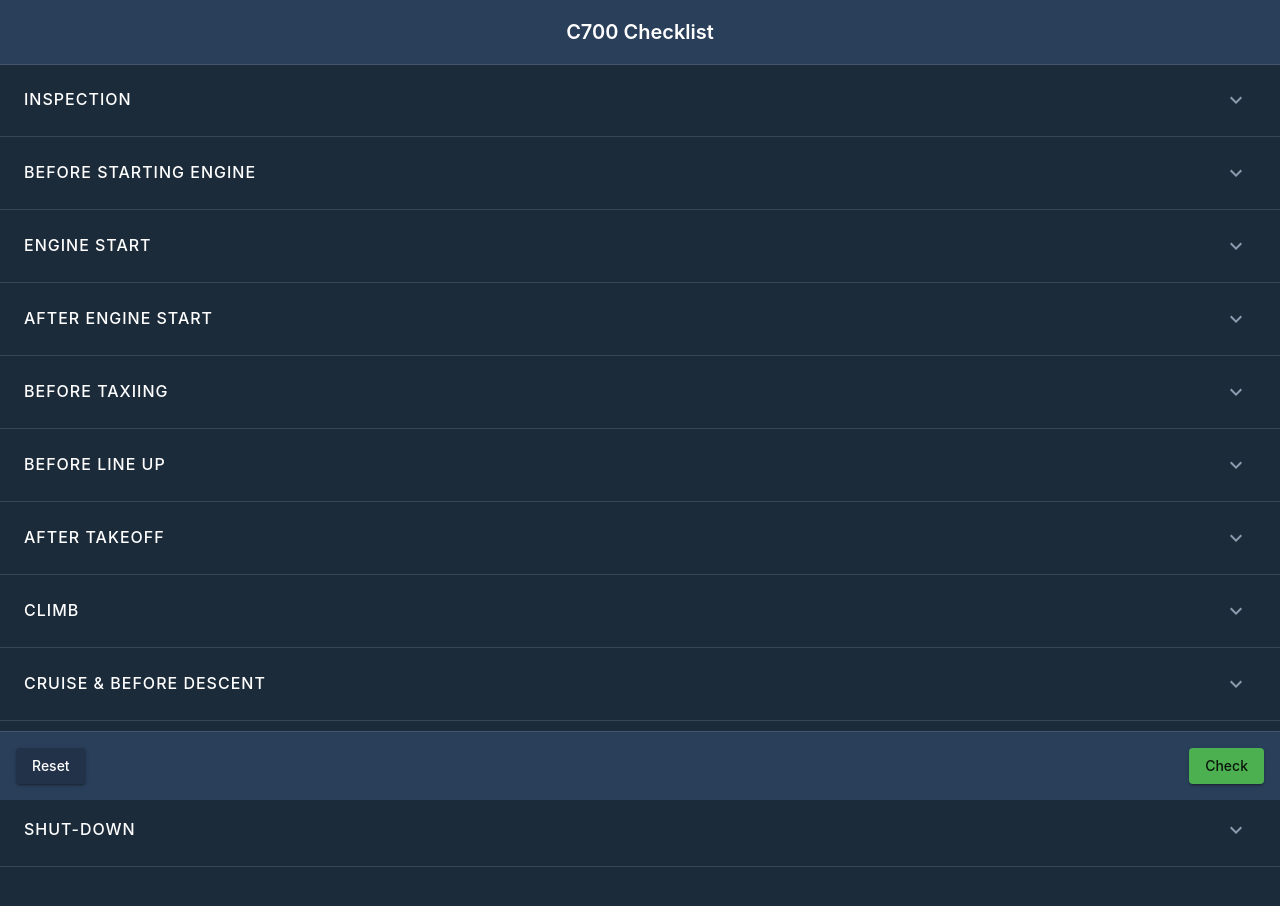
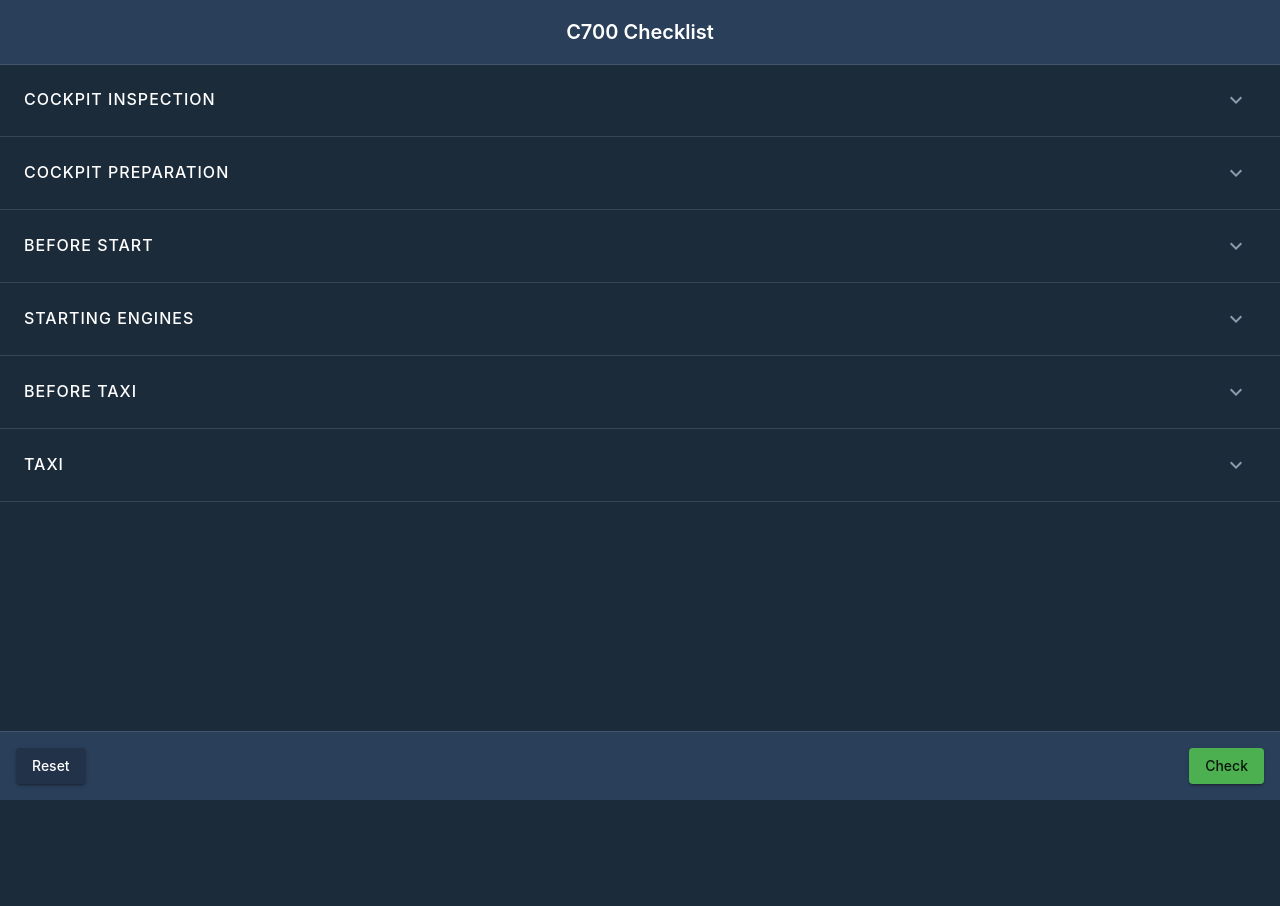
Before and after one commit to oswaldoneto/e110-checklist, a React (Vite) app: page / in a window 1280 px wide. Shown: the top 906 px of the page. After the commit the page ends 800 px from the top, so only its background shows below. Built offline with nearby package versions, Linux system fonts and the light colour scheme.

Commit message:
Ajuste dos itens do checklist

```diff
--- a/src/data/checklist.js
+++ b/src/data/checklist.js
@@ -1,207 +1,76 @@
 const checklist = {
   FLIGHT_PHASES: {
-    "INSPECTION": {
-      id: "phase_inspection",
+    "COCKPIT_INSPECTION": {
+      id: "phase_cockpit_inspection",
       items: {
-        PARKING_BRAKE: { id: "inspection_parking_brake", title: "PARKING BRAKE", value: "ON" },
-        OUTSIDE_INSPECTION: { id: "inspection_outside_inspection", title: "OUTSIDE INSPECTION", value: "DONE" },
-        DOORS: { id: "inspection_doors", title: "DOORS", value: "LOCKED" },
-        PASSENGER_OXYGEN_SWITCH: { id: "inspection_passenger_oxygen_switch", title: "PASSENGER OXYGEN SWITCH", value: "STBY" },
-        OXYGEN_MASTER_SWITCH: { id: "inspection_oxygen_master_switch", title: "OXYGEN MASTER SWITCH", value: "ON" },
-        CREW_OXYGEN_MASKS: { id: "inspection_crew_oxygen_masks", title: "CREW OXYGEN MASKS", value: "TESTED" },
-        EXT_AND_INT_LIGHTS: { id: "inspection_ext_and_int_lights", title: "EXT. & INT. LIGHTS", value: "OFF" },
-        CRASH_LEVER: { id: "inspection_crash_lever", title: "CRASH LEVER", value: "DOWN" },
-        STARTER: { id: "inspection_starter", title: "STARTER", value: "OFF" },
-        IGNITION: { id: "inspection_ignition", title: "IGNITION", value: "AUTO" },
-        AUX_BP: { id: "inspection_aux_bp", title: "AUX BP", value: "OFF" },
-        FUEL_SEL: { id: "inspection_fuel_sel", title: "FUEL SEL", value: "MAN" },
-        AP_TRIMS: { id: "inspection_ap_trims", title: "AP / TRIMS", value: "OFF" },
-        AC: { id: "inspection_ac", title: "A/C (AIR CONDITIONING)", value: "OFF" },
-        CB_LIGHTS: { id: "inspection_cb_lights", title: "CB LIGHTS", value: "OFF" },
-        MICRO_MASK: { id: "inspection_micro_mask", title: "MICRO/MASK", value: "MICRO/GUARDED" },
-        DE_ICE_SYSTEMS: { id: "inspection_de_ice_systems", title: "DE-ICE SYSTEMS", value: "ALL OFF" },
-        INERT_SEP: { id: "inspection_inert_sep", title: "INERT SEP", value: "OFF" },
-        LANDING_GEAR_LEVER: { id: "inspection_landing_gear_lever", title: "LANDING GEAR LEVER", value: "DOWN" },
-        DUMP: { id: "inspection_dump", title: "DUMP", value: "NORM/GUARDED" },
-        BLEED: { id: "inspection_bleed", title: "BLEED", value: "OFF" },
-        HOT_AIR_FLOW: { id: "inspection_hot_air_flow", title: "HOT AIR FLOW", value: "FLOOR" },
-        MAN_OVRD: { id: "inspection_man_ovrd", title: "MAN OVRD", value: "OFF" },
-        THROTTLE: { id: "inspection_throttle", title: "THROTTLE", value: "CUT OFF" },
-        FUEL_TANK_SELECTOR: { id: "inspection_fuel_tank_selector", title: "FUEL TANK SELECTOR", value: "OPEN / L or R" },
-        ALT_STATIC_SOURCE: { id: "inspection_alt_static_source", title: "ALT. STATIC SOURCE", value: "NORMAL (PUSHED)" },
-        EMERGENCY_RAM_AIR: { id: "inspection_emergency_ram_air", title: "EMERGENCY RAM AIR", value: "CLOSED (PUSHED)" },
-        ESS_BUS_TIE_SWITCH: { id: "inspection_ess_bus_tie_switch", title: "ESS. BUS TIE SWITCH", value: "NORM/GUARDED" },
-        CIRCUIT_BREAKERS: { id: "inspection_circuit_breakers", title: "CIRCUIT BREAKERS", value: "ALL IN" },
-        EMERGENCY_LANDING_GEAR_CONTROL: { id: "inspection_emergency_landing_gear_control", title: "EMERGENCY LANDING GEAR CONTROL", value: "CHECK" }
+        STBY_PWR_SWITCH: { id: "cockpit_inspection_stby_pwr_switch", title: "STBY PWR SWITCH", value: "TEST AND HOLD / ON" },
+        EMER_LTS_SWITCH: { id: "cockpit_inspection_emer_lts_switch", title: "EMER LTS SWITCH", value: "ARM" },
+        LANDING_GEAR_HANDLE: { id: "cockpit_inspection_landing_gear_handle", title: "LANDING GEAR HANDLE", value: "DOWN" },
+        BATT_BUTTONS: { id: "cockpit_inspection_batt_buttons", title: "BATT BUTTONS (BOTH)", value: "ON, CHECK VOLTS" },
+        EIS_CAS: { id: "cockpit_inspection_eis_cas", title: "EIS / CAS", value: "CHECK" },
+        EXTERNAL_POWER: { id: "cockpit_inspection_external_power", title: "EXTERNAL POWER SOURCE", value: "AS DESIRED" },
+        APU_KNOB: { id: "cockpit_inspection_apu_knob", title: "APU KNOB", value: "ON / START" },
+        EXTERIOR_INTERIOR_LIGHTS: { id: "cockpit_inspection_exterior_interior_lights", title: "EXTERIOR / INTERIOR LIGHTS", value: "AS REQUIRED" }
       }
     },
-    "BEFORE_STARTING_ENGINE": {
-      id: "phase_before_starting_engine",
+    "COCKPIT_PREPARATION": {
+      id: "phase_cockpit_preparation",
       items: {
-        CRASH_LEVER: { id: "before_starting_engine_crash_lever", title: "CRASH LEVER", value: "UP" },
-        SOURCE: { id: "before_starting_engine_source", title: "SOURCE", value: "BAT (or GPU)" },
-        MFD: { id: "before_starting_engine_mfd", title: "MFD", value: "INITIALISED" },
-        MFD_FLIGHT_PLAN: { id: "before_starting_engine_mfd_flight_plan", title: "MFD / FLIGHT PLAN", value: "SET or CHECK" },
-        NAV_COM: { id: "before_starting_engine_nav_com", title: "NAV COM", value: "SET XPDR COM1" },
-        ATC_CLEARANCE: { id: "before_starting_engine_atc_clearance", title: "ATC CLEARANCE", value: "Copied / as required" },
-        GENERATOR: { id: "before_starting_engine_generator", title: "GENERATOR", value: "MAIN" },
-        AUDIO_ALARMS: { id: "before_starting_engine_audio_alarms", title: "AUDIO ALARMS", value: "TEST" },
-        DE_ICE_SYSTEM_LIGHTS: { id: "before_starting_engine_de_ice_system_lights", title: "DE-ICE SYSTEM LIGHTS", value: "TEST" },
-        LANDING_GEAR_LIGHTS: { id: "before_starting_engine_landing_gear_lights", title: "LANDING GEAR LIGHTS", value: "TEST / 3-GREEN" },
-        FUEL_ON_BOARD: { id: "before_starting_engine_fuel_on_board", title: "FUEL ON BOARD", value: "CHECK" },
-        RESIDUAL_ITT: { id: "before_starting_engine_residual_itt", title: "RESIDUAL ITT (motoring if ITT > 150°C)", value: "CHECK" },
-        VOLTAGE: { id: "before_starting_engine_voltage", title: "VOLTAGE: BAT > 24.5 V / GPU ~ 28 V", value: "CHECK" },
-        CAS: { id: "before_starting_engine_cas", title: "CAS (CREW ALERTING SYSTEM)", value: "CHECK" },
-        ALTIMETER: { id: "before_starting_engine_altimeter", title: "ALTIMETER", value: "SET" }
+        SET_WEIGHT_FUEL: { id: "cockpit_preparation_set_weight_fuel", title: "SET WEIGHT AND FUEL", value: "SET" },
+        ENTER_FLIGHT_PLAN: { id: "cockpit_preparation_enter_flight_plan", title: "ENTER FLIGHT PLAN", value: "ENTER" },
+        SET_TAKEOFF_DATA: { id: "cockpit_preparation_set_takeoff_data", title: "SET TAKEOFF DATA", value: "SET" },
+        COCKPIT_INSPECTION_COMPLETE: { id: "cockpit_preparation_cockpit_inspection_complete", title: "COCKPIT INSPECTION", value: "COMPLETE" },
+        EIS_CAS: { id: "cockpit_preparation_eis_cas", title: "EIS / CAS", value: "CHECK" },
+        APU_KNOB: { id: "cockpit_preparation_apu_knob", title: "APU KNOB", value: "ON / START" },
+        EXTERNAL_POWER: { id: "cockpit_preparation_external_power", title: "EXTERNAL POWER (IF USED)", value: "DISCONNECTED" },
+        ENGINE_DRY_MOTOR: { id: "cockpit_preparation_engine_dry_motor", title: "ENGINE DRY MOTOR", value: "CONSIDER" },
+        ATIS_CLEARANCE: { id: "cockpit_preparation_atis_clearance", title: "ATIS / CLEARANCE", value: "AS REQUIRED" },
+        TRIMS: { id: "cockpit_preparation_trims", title: "TRIMS", value: "CHECK / SET FOR TAKEOFF" },
+        WEIGHT_FUEL: { id: "cockpit_preparation_weight_fuel", title: "WEIGHT AND FUEL", value: "CONFIRMED" },
+        TAKEOFF_DATA: { id: "cockpit_preparation_takeoff_data", title: "TAKEOFF DATA", value: "COMPLETED" },
+        V_SPEEDS: { id: "cockpit_preparation_v_speeds", title: "V SPEEDS", value: "VERIFY / SET" },
+        PRESSURIZATION_LDG_ELEV: { id: "cockpit_preparation_pressurization_ldg_elev", title: "PRESSURIZATION LDG ELEV", value: "VERIFY / SET" },
+        FUEL_QUANTITY_BALANCE: { id: "cockpit_preparation_fuel_quantity_balance", title: "FUEL QUANTITY AND BALANCE", value: "CHECK" },
+        AUTOPILOT: { id: "cockpit_preparation_autopilot", title: "AUTOPILOT (FIRST FLIGHT OF DAY)", value: "ON / OFF" }
       }
     },
-    "ENGINE_START": {
-      id: "phase_engine_start",
+    "BEFORE_START": {
+      id: "phase_before_start",
       items: {
-        STROBE_LIGHTS: { id: "engine_start_strobe_lights", title: "STROBE LIGHTS", value: "ON" },
-        PUSH_BACK: { id: "engine_start_push_back", title: "PUSH BACK", value: "AS REQ." },
-        IGNITION: { id: "engine_start_ignition", title: "IGNITION", value: "AUTO" },
-        AUX_BP: { id: "engine_start_aux_bp", title: "AUX BP", value: "ON" },
-        CAS_MSG: { id: "engine_start_cas_msg", title: "CAS MSG \"AUX BOOST PMP ON\"", value: "CHECK" },
-        PROP_AREA: { id: "engine_start_prop_area", title: "PROP AREA", value: "CLEAR" },
-        THROTTLE: { id: "engine_start_throttle", title: "THROTTLE", value: "IDLE" },
-        STARTER: { id: "engine_start_starter", title: "STARTER", value: "ON (2\" then OFF)" }
+        EMER_PARK_BRAKE_HANDLE: { id: "before_start_emer_park_brake_handle", title: "EMER / PARK BRAKE HANDLE", value: "SET" },
+        EIS_CAS: { id: "before_start_eis_cas", title: "EIS / CAS", value: "CHECK" }
       }
     },
-    "AFTER_ENGINE_START": {
-      id: "phase_after_engine_start",
+    "STARTING_ENGINES": {
+      id: "phase_starting_engines",
       items: {
-        SOURCE: { id: "after_engine_start_source", title: "SOURCE (if GPU used)", value: "BAT" },
-        GPU: { id: "after_engine_start_gpu", title: "GPU (if used)", value: "DISCONNECT" },
-        CAS_GPU_DOOR: { id: "after_engine_start_cas_gpu_door", title: "CAS \"GPU DOOR\"", value: "OFF" },
-        THROTTLE: { id: "after_engine_start_throttle", title: "THROTTLE", value: "LO-IDLE → HIGH-IDLE" },
-        NG: { id: "after_engine_start_ng", title: "NG 70% (±2%)", value: "CHECK" },
-        OIL_PRESS_TEMP: { id: "after_engine_start_oil_press_temp", title: "OIL PRESS. / TEMP.", value: "CHECK" },
-        AUX_BP: { id: "after_engine_start_aux_bp", title: "AUX BP", value: "AUTO" },
-        FUEL_SEL: { id: "after_engine_start_fuel_sel", title: "FUEL SEL", value: "AUTO" },
-        FUEL_SEL_SHIFT_BUTTON: { id: "after_engine_start_fuel_sel_shift_button", title: "FUEL SEL SHIFT BUTTON", value: "TEST" },
-        AP_TRIMS: { id: "after_engine_start_ap_trims", title: "AP / TRIMS", value: "ON" },
-        GENERATOR: { id: "after_engine_start_generator", title: "GENERATOR", value: "ST-BY / CHECK VOLTAGE" },
-        DE_ICE: { id: "after_engine_start_de_ice", title: "DE-ICE (If icing cond.)", value: "AS REQUIRED" },
-        AC: { id: "after_engine_start_ac", title: "A/C", value: "AUTO" },
-        TEMP_HOT_AIR_FLOW: { id: "after_engine_start_temp_hot_air_flow", title: "TEMP / HOT AIR FLOW", value: "AS REQUIRED" },
-        BLEED: { id: "after_engine_start_bleed", title: "BLEED", value: "AUTO (or MAX DIFF)" }
+        THROTTLES: { id: "starting_engines_throttles", title: "THROTTLES", value: "IDLE" },
+        ENGINE_RUN_STOP_BUTTON: { id: "starting_engines_engine_run_stop_button", title: "ENGINE RUN / STOP BUTTON", value: "RUN (EITHER ENGINE)" },
+        START_PRESSURE: { id: "starting_engines_start_pressure", title: "START PRESSURE", value: "VERIFY ≥ 32 PSI" },
+        ENGINE_STARTER_BUTTON: { id: "starting_engines_engine_starter_button", title: "ENGINE STARTER BUTTON", value: "PUSH" },
+        ENGINE_INSTRUMENTS: { id: "starting_engines_engine_instruments", title: "ENGINE INSTRUMENTS", value: "MONITOR" },
+        EIS_CAS: { id: "starting_engines_eis_cas", title: "EIS / CAS", value: "CHECK" }
       }
     },
-    "BEFORE_TAXIING": {
-      id: "phase_before_taxiing",
+    "BEFORE_TAXI": {
+      id: "phase_before_taxi",
       items: {
-        TAXI_CLEARANCE: { id: "before_taxiing_taxi_clearance", title: "TAXI CLEARANCE", value: "OBTAIN" },
-        INERT_SEP: { id: "before_taxiing_inert_sep", title: "INERT SEP", value: "ON" },
-        FLIGHT_CONTROLS_TRIMS: { id: "before_taxiing_flight_controls_trims", title: "FLIGHT CONTROLS / TRIMS", value: "TEST" },
-        FLAPS: { id: "before_taxiing_flaps", title: "FLAPS", value: "UP" },
-        THROTTLE: { id: "before_taxiing_throttle", title: "THROTTLE", value: "FEATHER TWICE" },
-        EIS: { id: "before_taxiing_eis", title: "EIS (ENGINE INDICATION SYSTEM)", value: "CHECK" },
-        CAS: { id: "before_taxiing_cas", title: "CAS", value: "CHECK" },
-        TAXI_LIGHT: { id: "before_taxiing_taxi_light", title: "TAXI LIGHT", value: "ON" },
-        NAV_LIGHTS: { id: "before_taxiing_nav_lights", title: "NAV LIGHTS", value: "ON" },
-        PARKING_BRAKE: { id: "before_taxiing_parking_brake", title: "PARKING BRAKE", value: "OFF" }
+        FLIGHT_CONTROLS: { id: "before_taxi_flight_controls", title: "FLIGHT CONTROLS", value: "CHECK" },
+        SPEEDBRAKES: { id: "before_taxi_speedbrakes", title: "SPEEDBRAKES", value: "CHECK / RETRACTED" },
+        FLAPS: { id: "before_taxi_flaps", title: "FLAPS", value: "SET FOR TAKEOFF" },
+        FLIGHT_INSTRUMENTS_AVIONICS: { id: "before_taxi_flight_instruments_avionics", title: "FLIGHT INSTRUMENTS / AVIONICS", value: "CHECK" },
+        ALTIMETERS: { id: "before_taxi_altimeters", title: "ALTIMETERS", value: "CONFIRM & COMPARE" },
+        ENGINE_ICE_PROTECTION: { id: "before_taxi_engine_ice_protection", title: "ENGINE ICE PROTECTION BUTTONS", value: "AS RQRD" }
       }
     },
-    "BEFORE_LINE_UP": {
-      id: "phase_before_line_up",
+    "TAXI": {
+      id: "phase_taxi",
       items: {
-        TAKE_OFF_CLEARANCE: { id: "before_line_up_take_off_clearance", title: "TAKE OFF CLEARANCE", value: "OBTAIN" },
-        LDG_LIGHTS: { id: "before_line_up_ldg_lights", title: "LDG LIGHTS", value: "ON" },
-        STROBES: { id: "before_line_up_strobes", title: "STROBES", value: "ON" },
-        IGNITION: { id: "before_line_up_ignition", title: "IGNITION", value: "AUTO (IF HEAVY RAIN)" },
-        AUX_BP: { id: "before_line_up_aux_bp", title: "AUX BP", value: "AUTO" },
-        FUEL_SEL: { id: "before_line_up_fuel_sel", title: "FUEL SEL", value: "AUTO" },
-        DE_ICE_SYSTEMS: { id: "before_line_up_de_ice_systems", title: "DE-ICE SYSTEMS", value: "AS REQUIRED" },
-        PITOT_L_R_STALL_HTR: { id: "before_line_up_pitot_l_r_stall_htr", title: "PITOT L / PITOT R & STALL HTR", value: "ON" },
-        TRIMS: { id: "before_line_up_trims", title: "TRIMS", value: "SET FOR TO" },
-        FLAPS: { id: "before_line_up_flaps", title: "FLAPS", value: "TO" },
-        AC: { id: "before_line_up_ac", title: "A/C", value: "AS REQUIRED" },
-        BLEED: { id: "before_line_up_bleed", title: "BLEED", value: "AUTO OR MAX DIFF" },
-        FUEL_GAGES: { id: "before_line_up_fuel_gages", title: "FUEL GAGES", value: "CHECK" },
-        AMMETER: { id: "before_line_up_ammeter", title: "AMMETER (< 50 AMP)", value: "CHECK" },
-        EIS_CAS: { id: "before_line_up_eis_cas", title: "EIS & CAS", value: "CHECK" },
-        ALTIMETER: { id: "before_line_up_altimeter", title: "ALTIMETER", value: "SET / CHECK" },
-        AP_ALT_SEL: { id: "before_line_up_ap_alt_sel", title: "AP → ALT SEL", value: "AS REQUIRED" },
-        AP_VS_FLC: { id: "before_line_up_ap_vs_flc", title: "AP → VS or FLC", value: "AS REQUIRED" },
-        AP_HDG_NAV: { id: "before_line_up_ap_hdg_nav", title: "AP → HDG or NAV", value: "AS REQUIRED" }
-      }
-    },
-    "AFTER_TAKEOFF": {
-      id: "phase_after_takeoff",
-      items: {
-        LANDING_GEAR: { id: "after_takeoff_landing_gear", title: "LANDING GEAR", value: "UP" },
-        FLAPS: { id: "after_takeoff_flaps", title: "FLAPS", value: "UP" },
-        CLIMB_SPEED: { id: "after_takeoff_climb_speed", title: "CLIMB SPEED", value: "124 KIAS (Vy)" },
-        AP_YAW_DAMPER: { id: "after_takeoff_ap_yaw_damper", title: "AP → YAW DAMPER", value: "ON" },
-        AP: { id: "after_takeoff_ap", title: "AP", value: "AS REQUIRED" },
-        EIS_CAS: { id: "after_takeoff_eis_cas", title: "EIS / CAS", value: "CHECK" },
-        DE_ICE_SYSTEMS: { id: "after_takeoff_de_ice_systems", title: "DE-ICE SYSTEMS", value: "AS REQUIRED" },
-        INERT_SEP: { id: "after_takeoff_inert_sep", title: "INERT SEP", value: "AS REQUIRED" }
-      }
-    },
-    "CLIMB": {
-      id: "phase_climb",
-      items: {
-        CLIMB_SPEED: { id: "climb_climb_speed", title: "CLIMB SPEED", value: "124 KIAS (Vy) – 170 KIAS" },
-        ALT_SEL: { id: "climb_alt_sel", title: "ALT SEL", value: "CHECK" },
-        AUTOPILOT: { id: "climb_autopilot", title: "AUTOPILOT", value: "CHECK" },
-        TRQ_ITT_NG: { id: "climb_trq_itt_ng", title: "TRQ / ITT / NG", value: "CHECK" },
-        EIS: { id: "climb_eis", title: "EIS", value: "CHECK" },
-        CAS: { id: "climb_cas", title: "CAS", value: "CHECK" },
-        PRESSURIZATION: { id: "climb_pressurization", title: "PRESSURIZATION", value: "CHECK" },
-        FUEL_GAGES: { id: "climb_fuel_gages", title: "FUEL GAGES", value: "CHECK" },
-        VOLTMETER_AMMETER: { id: "climb_voltmeter_ammeter", title: "VOLT METER / AMMETER", value: "CHECK" },
-        DE_ICE_SYSTEMS: { id: "climb_de_ice_systems", title: "DE-ICE SYSTEMS", value: "AS REQUIRED" },
-        INERT_SEP: { id: "climb_inert_sep", title: "INERT SEP", value: "AS REQUIRED" },
-        LANDING_LIGHT: { id: "climb_landing_light", title: "LANDING LIGHT", value: "OFF after FL100" },
-        ALTIMETER: { id: "climb_altimeter", title: "ALTIMETER", value: "SET STANDARD (29.92)" }
-      }
-    },
-    "CRUISE & BEFORE DESCENT": {
-      id: "phase_cruise_before_descent",
-      items: {
-        APPROACH_PROC: { id: "cruise_approach_proc", title: "APPROACH PROC", value: "CHECK" },
-        ALTIMETER_SETTING: { id: "cruise_altimeter_setting", title: "ALTIMETER SETTING", value: "CHECK" },
-        PRESSURIZATION: { id: "cruise_pressurization", title: "PRESSURIZATION", value: "CHECK" },
-        FUEL_GAGES: { id: "cruise_fuel_gages", title: "FUEL GAGES", value: "CHECK" },
-        VOLTMETER_AMMETER: { id: "cruise_voltmeter_ammeter", title: "VOLT METER / AMMETER", value: "CHECK" },
-        DE_ICE_SYSTEMS: { id: "cruise_de_ice_systems", title: "DE-ICE SYSTEMS", value: "AS REQUIRED" },
-        INERT_SEP: { id: "cruise_inert_sep", title: "INERT SEP", value: "AS REQUIRED" }
-      }
-    },
-    "RUNWAY CLEAR": {
-      id: "phase_runway_clear",
-      items: {
-        LIGHTS: { id: "runway_clear_lights", title: "LIGHTS", value: "TAXI" },
-        DE_ICE_SYSTEMS: { id: "runway_clear_de_ice_systems", title: "DE-ICE SYSTEMS", value: "ALL OFF" },
-        INERT_SEP: { id: "runway_clear_inert_sep", title: "INERT SEP", value: "ON" },
-        TRIMS: { id: "runway_clear_trims", title: "TRIMS", value: "RESET" },
-        FLAPS: { id: "runway_clear_flaps", title: "FLAPS", value: "UP" },
-        AC: { id: "runway_clear_ac", title: "A/C", value: "AS REQUIRED" },
-        TRANSPONDER: { id: "runway_clear_transponder", title: "TRANSPONDER « GND »", value: "CHECK" },
-        WX_RADAR: { id: "runway_clear_wx_radar", title: "WX RADAR « STAND BY »", value: "CHECK" }
-      }
-    },
-    "SHUT-DOWN": {
-      id: "phase_shut_down",
-      items: {
-        PARKING_BRAKE: { id: "shut_down_parking_brake", title: "PARKING BRAKE", value: "SET" },
-        INT_LIGHTS: { id: "shut_down_int_lights", title: "INT LIGHTS", value: "AS REQUIRED" },
-        OXYGEN_MASTER_SWITCH: { id: "shut_down_oxygen_master_switch", title: "OXYGEN MASTER SWITCH", value: "OFF" },
-        FUEL_SEL: { id: "shut_down_fuel_sel", title: "FUEL SEL", value: "MAN" },
-        AP_TRIMS: { id: "shut_down_ap_trims", title: "AP / TRIMS", value: "OFF" },
-        AC: { id: "shut_down_ac", title: "A/C", value: "OFF" },
-        BLEED: { id: "shut_down_bleed", title: "BLEED", value: "OFF" },
-        THROTTLE_IDLE: { id: "shut_down_throttle_idle", title: "THROTTLE", value: "IDLE for 2 MIN" },
-        THROTTLE_LO_IDLE: { id: "shut_down_throttle_lo_idle", title: "THROTTLE", value: "LO-IDLE for 15 SEC" },
-        INERT_SEP: { id: "shut_down_inert_sep", title: "INERT SEP", value: "CUT OFF" },
-        CAS_MSG: { id: "shut_down_cas_msg", title: "CAS MSG « AUX BOOST PMP ON »", value: "CHECK" },
-        AUX_BP: { id: "shut_down_aux_bp", title: "AUX BP", value: "OFF" },
-        EXT_LIGHTS: { id: "shut_down_ext_lights", title: "EXT LIGHTS", value: "OFF" },
-        GENERATOR: { id: "shut_down_generator", title: "GENERATOR", value: "OFF" },
-        SOURCE: { id: "shut_down_source", title: "SOURCE (if INERT SEP retracted for 40 secs)", value: "OFF" },
-        CRASH_LEVER: { id: "shut_down_crash_lever", title: "CRASH LEVER", value: "DOWN" }
+        EXTERIOR_LIGHTS: { id: "taxi_exterior_lights", title: "EXTERIOR LIGHTS", value: "AS REQUIRED" },
+        EMER_PARK_BRAKE_HANDLE: { id: "taxi_emer_park_brake_handle", title: "EMER / PARK BRAKE HANDLE", value: "STOWED" },
+        BRAKES: { id: "taxi_brakes", title: "BRAKES", value: "CHECK" },
+        NOSEWHEEL_STEERING: { id: "taxi_nosewheel_steering", title: "NOSEWHEEL STEERING", value: "CHECK" },
+        THRUST_REVERSERS: { id: "taxi_thrust_reversers", title: "THRUST REVERSERS", value: "CHECK, AS REQUIRED" }
       }
     }
   }
```
